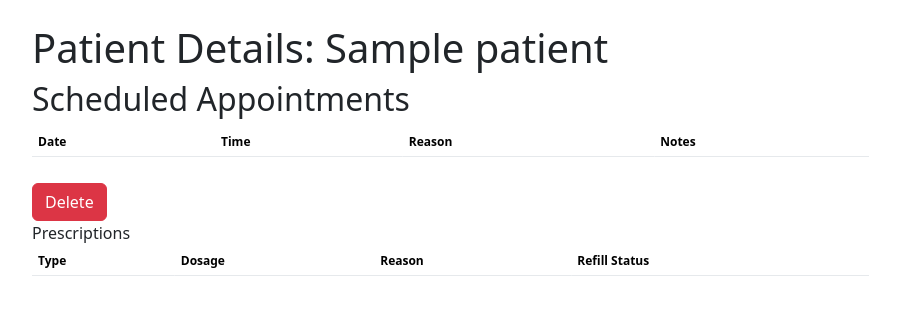
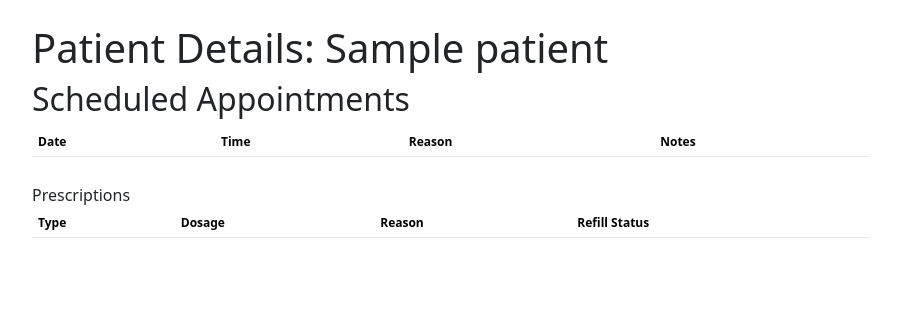
Before and after one commit to Moses2917/MedFlow, a Flask app: template app/templates/patient_details.html in a window 1280 px wide. Shown: the part 56-371 px from the top of the page, without its empty margins (50-950 px from the left). Run offline with Flask 3, Linux system fonts and the light colour scheme; a user stored in the database is signed in; the template is opened without the code that fills it: most values are stand-ins (such as "Sample title", 1, 10 or a date in 2020); a database or web service that is not in the repository returns one stand-in record (values such as "Sample title"); lists and menus that the app fills with data are empty; parts of the project's set-up code (start-up, migrations or seed data) failed here and were passed over.

Commit message:
discarded delete from details
discarded the delete button from patient details file

```diff
--- a/app/templates/patient_details.html
+++ b/app/templates/patient_details.html
@@ -26,9 +26,6 @@
         {% endfor %}
     </tbody>
 </table>
-<form action="{{ url_for('delete_patient', patient_id=patient_id) }}" method="post">
-    <button type="submit" class="btn btn-danger">Delete</button>
-</form>
 
 <td>Prescriptions</td>
 <table class="table">
```
